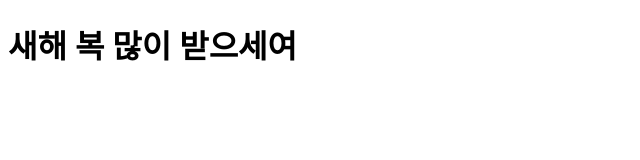
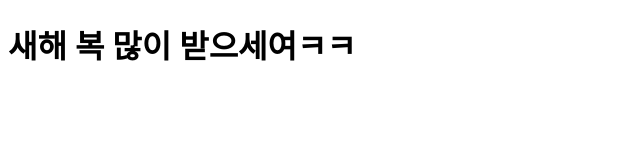
Before and after one commit to Kimhyeog/kimhyeongjun001, a plain HTML site: page index.html in a window 1280 px wide. Shown: the full height of the page, 0-640 px from the left. Drawn offline with Linux system fonts and the light colour scheme.

Commit message:
Add files via upload

```diff
--- a/index.html
+++ b/index.html
@@ -5,9 +5,10 @@
     <meta http-equiv="X-UA-Compatible" content="IE=edge">
     <meta name="viewport" content="width=device-width, initial-scale=1.0">
     <title>김형준 페이지</title>
+    <link rel="stylesheet" href="css/index.css">
 </head>
 <body>
 
-    <h1>새해 복 많이 받으세여</h1>
+    <h1>새해 복 많이 받으세여ㅋㅋ</h1>
 </body>
 </html>
```
